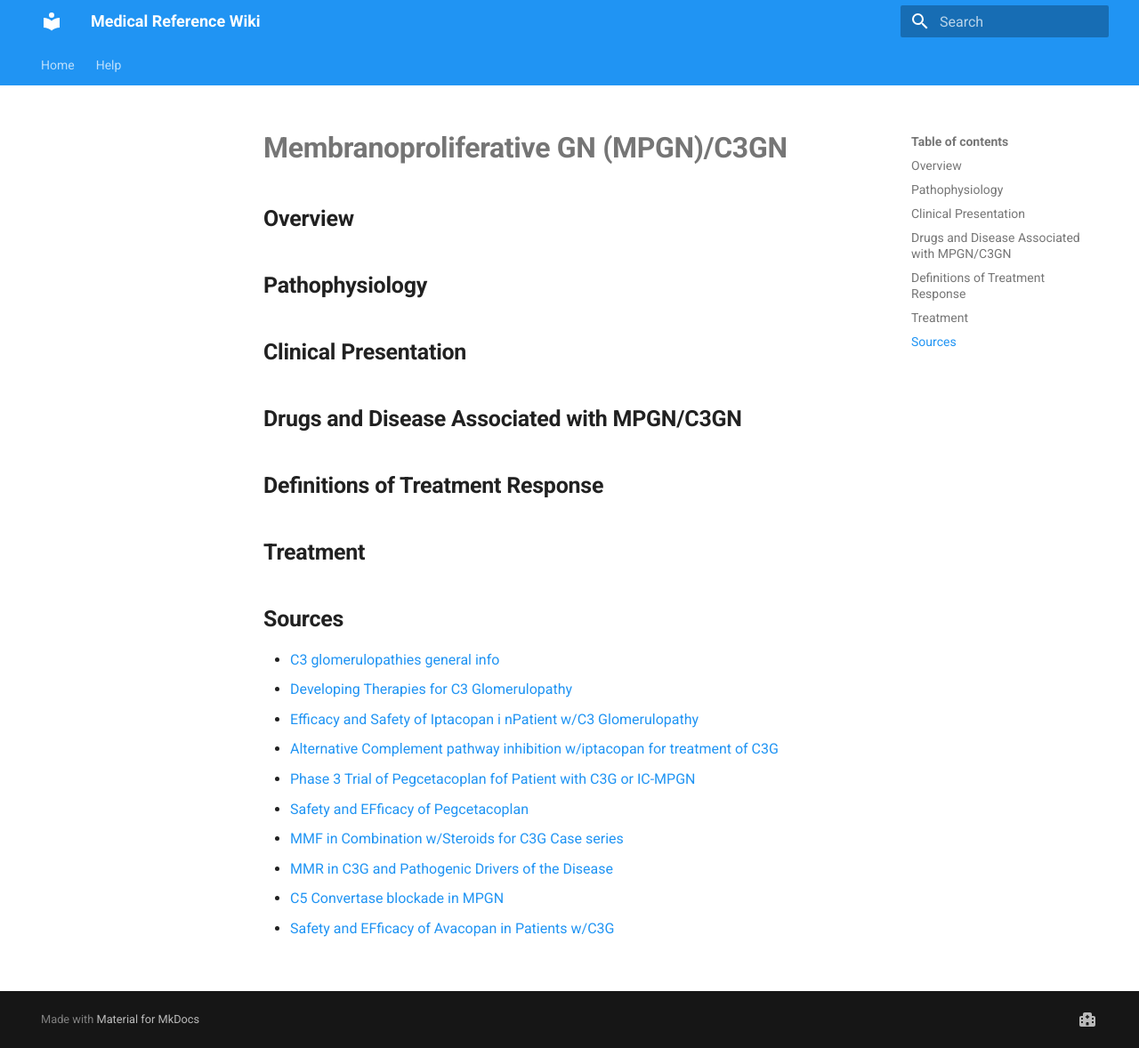
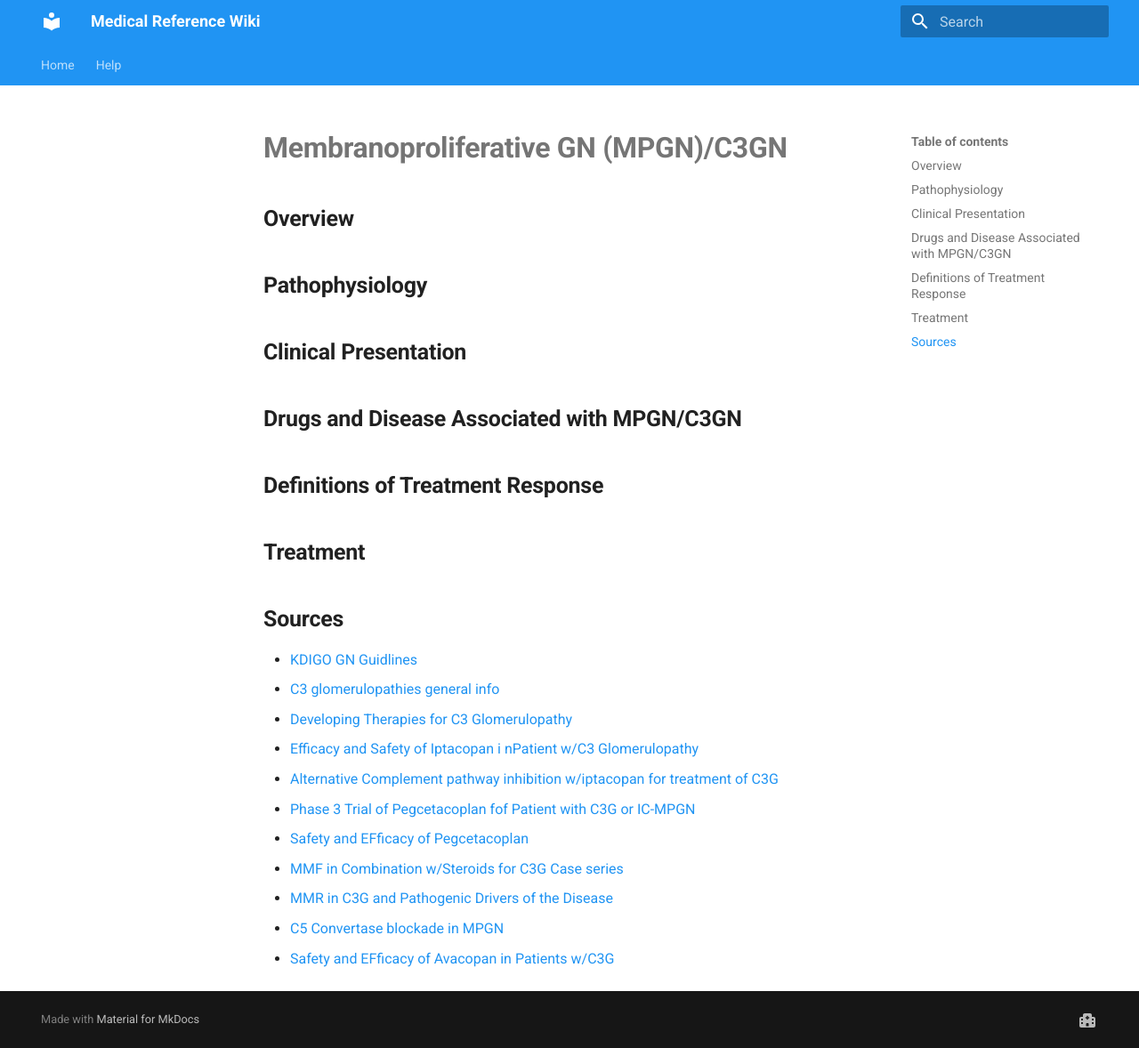
Before and after one commit to TTUNEPH2025/GN, an MkDocs documentation site: the page built from docs/MPGN-C3GN.md, in a window 1280 px wide and 1178 px high. Shown: the whole window at 89% size. Built offline with MkDocs 1.6.1 and Material for MkDocs 9.7.7, drawn with Linux system fonts in a browser that asks for light colours.

Commit message:
Update MPGN-C3GN.md

```diff
--- a/docs/MPGN-C3GN.md
+++ b/docs/MPGN-C3GN.md
@@ -6,6 +6,7 @@
 ## **Definitions of Treatment Response**
 ## **Treatment**
 ## **Sources**
+ * [KDIGO GN Guidlines](https://kdigo.org/guidelines/gd/)
  * [C3 glomerulopathies general info](https://pmc.ncbi.nlm.nih.gov/articles/PMC10704907/)
  * [Developing Therapies for C3 Glomerulopathy](https://khi.asn-online.org/uploads/developing_therapies_for_c3_glomerulopathy__report.18.pdf)
  * [Efficacy and Safety of Iptacopan i nPatient w/C3 Glomerulopathy](https://www.sciencedirect.com/science/article/pii/S2468024924023222)
```
